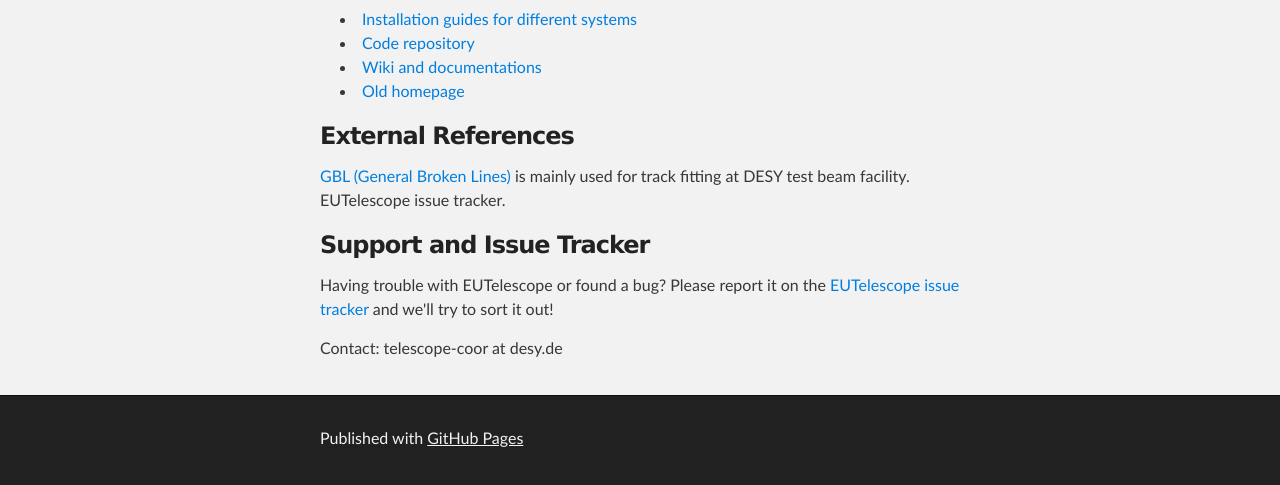
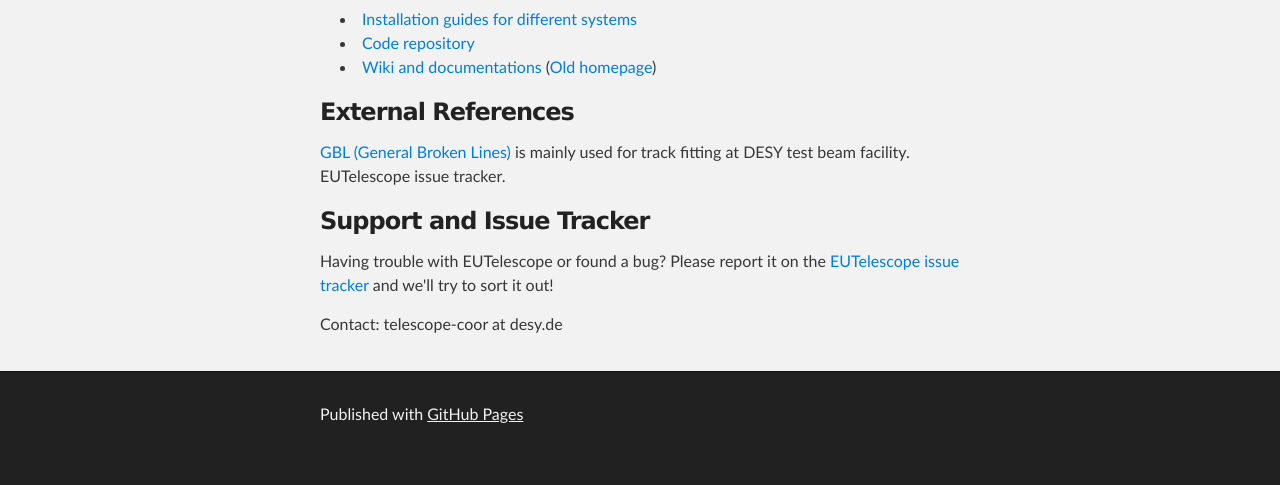
Before and after one commit to eutelescope/eutelescope.github.io, a plain HTML site: page index.html in a window 1280 px wide. Shown: the part 464-949 px from the top of the page. After the commit the page ends 925 px from the top, so only its background shows below. Drawn offline with Linux system fonts and the light colour scheme.

Commit message:
update starting points

```diff
--- a/index.html
+++ b/index.html
@@ -35,8 +35,7 @@
                 <ul>
                     <li><b><a href="https://github.com/eutelescope/iLCInstall/blob/master/README.md">Installation guides for different systems</a></b></li>
                     <li><b><a href="https://github.com/eutelescope/eutelescope">Code repository</a></b></li>
-                    <li><b><a href="https://github.com/eutelescope/eutelescope/wiki">Wiki and documentations</a></b></li>
-                    <li><b><a href="http://eutelescope.web.cern.ch/">Old homepage</a></b></li>
+                    <li><b><a href="https://github.com/eutelescope/eutelescope/wiki">Wiki and documentations</a></b> (<a href="http://eutelescope.web.cern.ch/">Old homepage</a>)</li>
                 </ul>
 
                 <h3>
```
